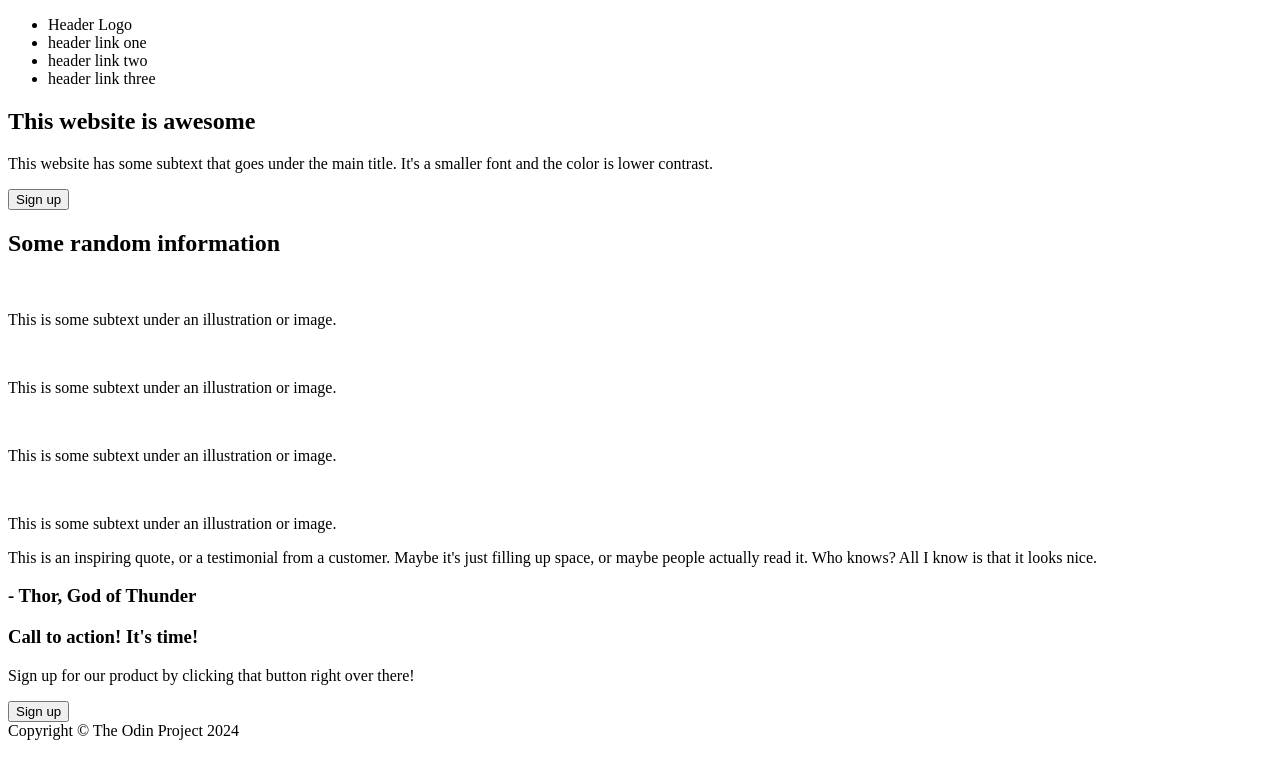
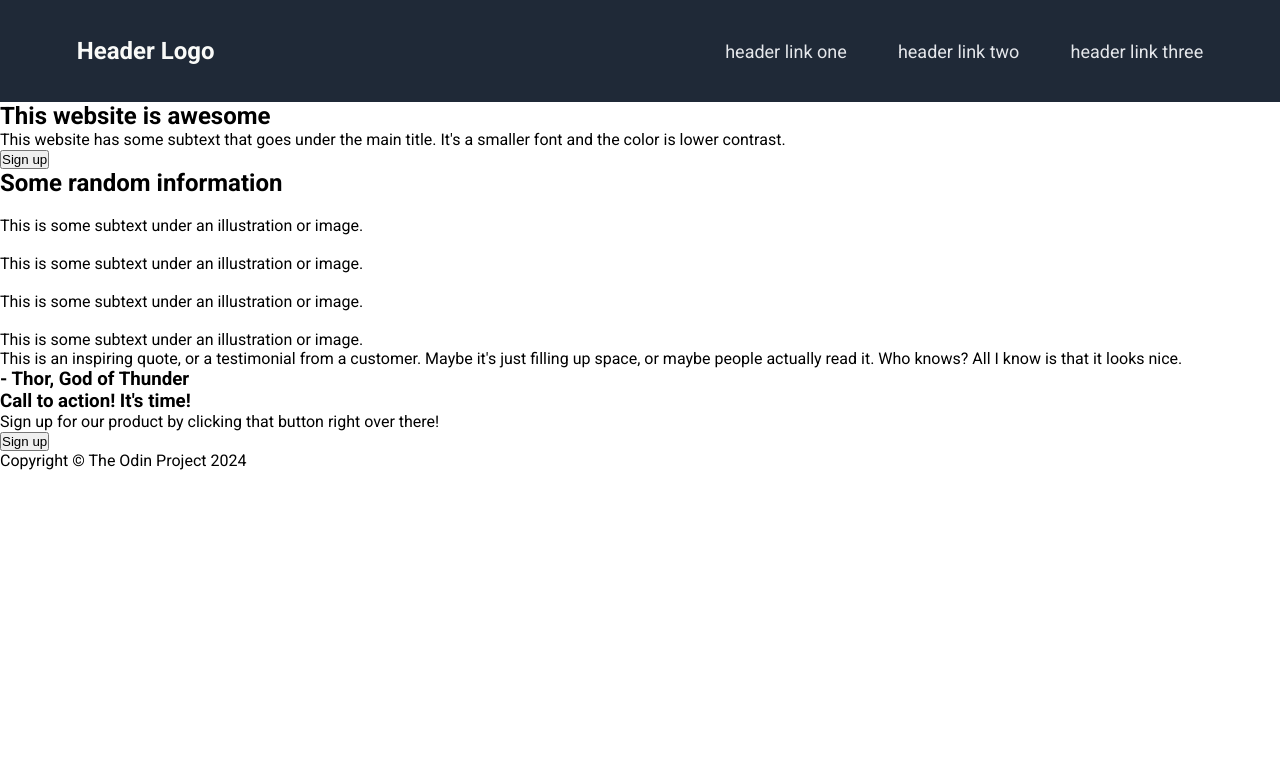
Before and after one commit to RhysPrograms/JavaScript-From-Zero-to-Expert, a plain HTML site: page TheOdinProject/01FoundationsCourse/LandingPageProject/index.html in a window 1280 px wide. Drawn offline with Linux system fonts and the light colour scheme.

Commit message:
ODIN-1: Header - Completed

```diff
--- a/TheOdinProject/01FoundationsCourse/LandingPageProject/index.html
+++ b/TheOdinProject/01FoundationsCourse/LandingPageProject/index.html
@@ -4,17 +4,22 @@
     <meta charset="UTF-8" />
     <meta name="viewport" content="width=device-width, initial-scale=1.0" />
     <title>Project: Landing Page</title>
-  </head>
+    <link rel="stylesheet" href="style.css">
+    <link href="https://fonts.googleapis.com/css2?family=Roboto:ital,wght@0,100;0,300;0,400;0,500;0,700;0,900;1,100;1,300;1,400;1,500;1,700;1,900&display=swap" rel="stylesheet">  </head>
   <body>
-    <header>
-      <nav class="navigation">
-        <ul class="navigation-elements">
-          <li class="logo">Header Logo</li>
-          <li class="link link-one">header link one</li>
-          <li class="link link-two">header link two</li>
-          <li class="link link-three">header link three</li>
+
+    <header class="header">
+      <a class="logo" href="#">
+        <div class="header-logo">Header Logo</div>
+      </a>
+      <nav class="nav">
+        <ul class="nav-list">
+          <li><a href="#" class="nav-link nav-link-one">header link one</a></li>
+          <li><a href="#" class="nav-link nav-link-two">header link two</a></li>
+          <li><a href="#" class="nav-link nav-link-three">header link three</a></li>
         </ul>
       </nav>
+    </header>
 
       <section class="container first-container">
         <h1 class="main-header">This website is awesome</h1>
--- /dev/null
+++ b/TheOdinProject/01FoundationsCourse/LandingPageProject/style.css
@@ -0,0 +1,58 @@
+* {
+  padding: 0;
+  margin: 0;
+  box-sizing: border-box;
+}
+
+body {
+  font-family: Roboto, Times, serif;
+}
+
+/* ****** */
+/* HEADER */
+/* ****** */
+
+.header {
+  display: flex;
+  justify-content: space-between;
+  align-items: center;
+  background-color: #1f2937;
+  height: 6.4rem;
+  padding: 0 4.8rem;
+}
+
+.logo {
+  color: #f9faf8;
+  font-weight: bolder;
+  text-decoration: none;
+  font-size: 24px;
+}
+
+.logo:link,
+.logo:visited {
+  transition: all 0.3s;
+}
+
+.logo:hover,
+.logo:active {
+  color: #e5e7ebdf;
+}
+
+.nav-list {
+  display: flex;
+  list-style: none;
+  font-size: 18px;
+  gap: 3.2rem;
+}
+
+.nav-link:link,
+.nav-link:visited {
+  text-decoration: none;
+  color: #e5e7eb;
+  transition: all 0.3s;
+}
+
+.nav-link:hover,
+.nav-link:active {
+  color: #cd853f;
+}
```
